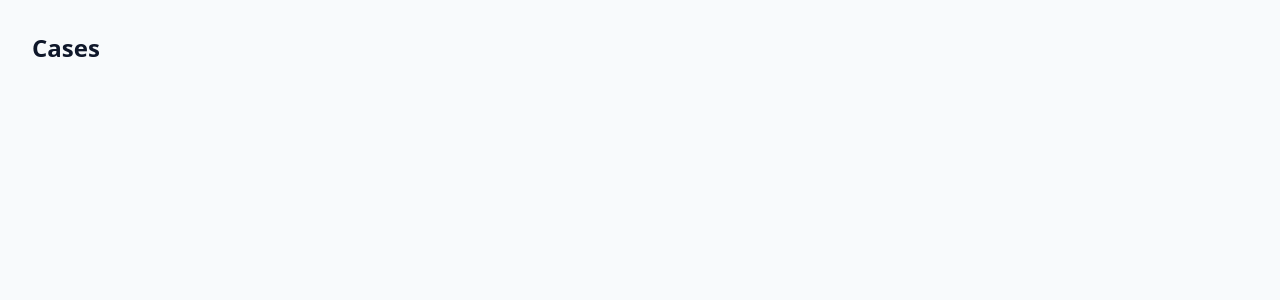
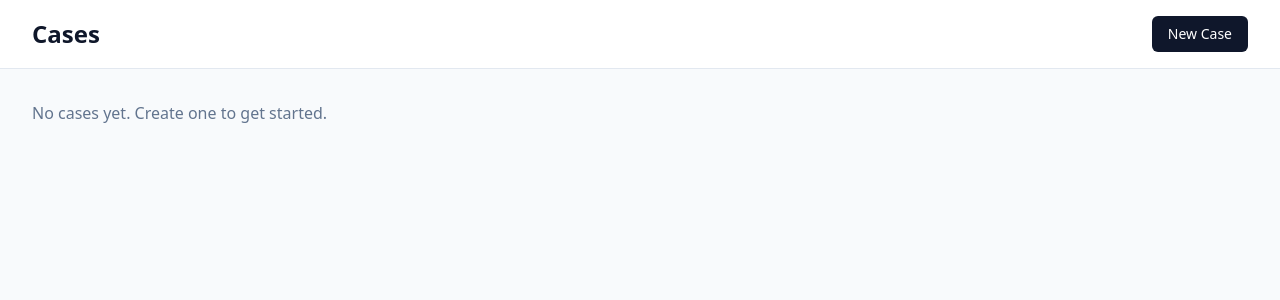
Before and after one commit to cwashingtonlaw/JuryMap, a React (Vite) app: page /cases in a window 1280 px wide. Shown: the top 300 px of the page. Built offline with nearby package versions, Linux system fonts and the light colour scheme.

Commit message:
feat: Case List screen with empty state and case rows
Co-Authored-By: Claude Sonnet 4.6 <noreply@anthropic.com>

```diff
--- a/src/screens/CaseList.tsx
+++ b/src/screens/CaseList.tsx
@@ -1,3 +1,58 @@
+import { useEffect, useState } from 'react';
+import { Link } from 'react-router-dom';
+import { listCases } from '../db/repository';
+import type { CaseIndexRow } from '../types/case';
+
 export default function CaseList() {
-  return <div className="p-8"><h1 className="text-2xl font-semibold">Cases</h1></div>;
+  const [rows, setRows] = useState<CaseIndexRow[] | null>(null);
+
+  useEffect(() => {
+    let cancelled = false;
+    listCases({ includeArchived: false }).then((r) => {
+      if (!cancelled) setRows(r);
+    });
+    return () => {
+      cancelled = true;
+    };
+  }, []);
+
+  if (rows === null) return <div className="p-8 text-slate-500">Loading…</div>;
+
+  return (
+    <div className="min-h-full">
+      <header className="border-b border-slate-200 bg-white px-8 py-4 flex items-center justify-between">
+        <h1 className="text-2xl font-semibold">Cases</h1>
+        <Link
+          to="/cases/new"
+          className="rounded-md bg-slate-900 px-4 py-2 text-sm font-medium text-white hover:bg-slate-800"
+        >
+          New Case
+        </Link>
+      </header>
+
+      <div className="p-8">
+        {rows.length === 0 ? (
+          <div className="text-slate-500">
+            No cases yet. Create one to get started.
+          </div>
+        ) : (
+          <ul className="grid gap-3">
+            {rows.map((r) => (
+              <li key={r.id}>
+                <Link
+                  to={`/cases/${r.id}/questioning`}
+                  className="block rounded-md border border-slate-200 bg-white px-4 py-3 hover:border-slate-400"
+                >
+                  <div className="font-medium text-slate-900">{r.name}</div>
+                  <div className="text-xs text-slate-500">
+                    Last edited {new Date(r.updatedAt).toLocaleString()}
+                  </div>
+                </Link>
+              </li>
+            ))}
+          </ul>
+        )}
+      </div>
+    </div>
+  );
 }
```
Also changed, not shown: 1 other file (tests, documents, lock files or other folders).
